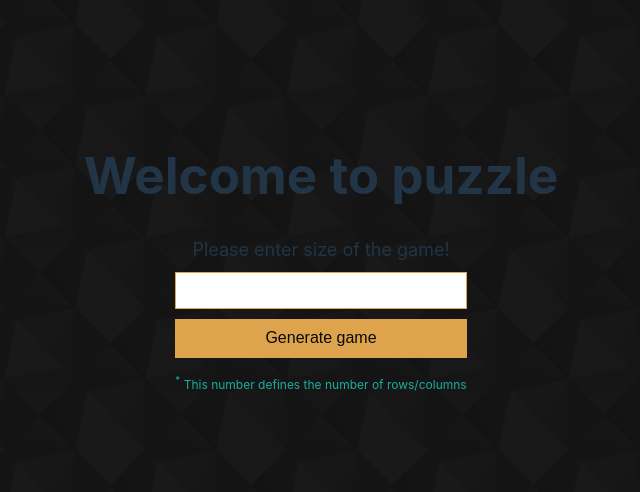
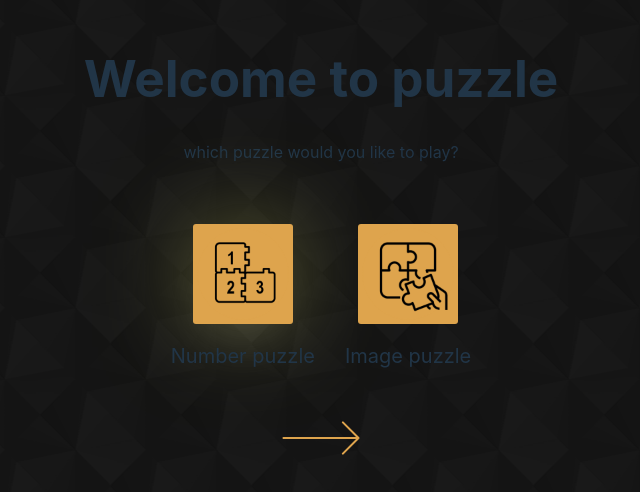
Before and after one commit to mdrahiem/react-sliding-puzzle, a React (Vite) app: page / in a window 1280 px wide. Shown: the part 128-620 px from the top of the page, without its empty margins (319-959 px from the left). Built offline with nearby package versions, Linux system fonts and the light colour scheme.

Commit message:
game mode screen created

```diff
--- a/src/app.tsx
+++ b/src/app.tsx
@@ -4,8 +4,9 @@ import Block from "./components/block";
 import EnterGameSizeForm from "./components/enter-game-size";
 import NumberOfMoves from "./components/number-of-moves";
 import WinningMessage from "./components/winning-message";
-import { IPuzzleData } from "./types";
+import { GameMode, IPuzzleData } from "./types";
 import { getShuffledBlocks } from "./utils";
+import ChooseGameMode from "./components/choose-game-mode";
 
 const initPuzzleData: IPuzzleData = {
   numberOfBlocks: 0,
@@ -13,6 +14,8 @@ const initPuzzleData: IPuzzleData = {
   blocks: [],
   isWon: false,
   numberOfMoves: 0,
+  gameModeChosen: false,
+  gameMode: GameMode.NUMBER,
 };
 
 function App() {
@@ -61,8 +64,14 @@ function App() {
             ))}
           </div>
         </>
+      ) : puzzleData.gameModeChosen &&
+        puzzleData.gameMode === GameMode.NUMBER ? (
+        <EnterGameSizeForm setPuzzleData={setPuzzleData} />
+      ) : puzzleData.gameModeChosen &&
+        puzzleData.gameMode === GameMode.IMAGE ? (
+        <h1>Image mode</h1>
       ) : (
-        <EnterGameSizeForm setPuzzleData={setPuzzleData} />
+        <ChooseGameMode setPuzzleData={setPuzzleData} />
       )}
     </div>
   );
--- /dev/null
+++ b/src/components/choose-game-mode.tsx
@@ -0,0 +1,51 @@
+import { useState } from "react";
+import ImagePuzzle from "../assets/image-puzzle.png";
+import NumberPuzzle from "../assets/number-puzzle.png";
+import ArrowRight from "../icons/arrow-right";
+import { GameMode, IChooseGameModeProps } from "../types";
+
+function ChooseGameMode({ setPuzzleData }: IChooseGameModeProps) {
+  const [gameMode, setGameMode] = useState<GameMode>(GameMode.NUMBER);
+  // TODO: Make it memoized
+  function handleSubmitClick() {
+    setPuzzleData((puzzleData) => ({
+      ...puzzleData,
+      gameModeChosen: true,
+      gameMode,
+    }));
+  }
+  return (
+    <>
+      which puzzle would you like to play?
+      <div className="choose-puzzle-container">
+        <label className="container">
+          <input
+            type="radio"
+            checked={gameMode === GameMode.NUMBER}
+            value={GameMode.NUMBER}
+            name="gameMode"
+            onChange={() => setGameMode(GameMode.NUMBER)}
+          />
+          <img src={NumberPuzzle} />
+          Number puzzle
+        </label>
+        <label className="container">
+          <input
+            type="radio"
+            name="gameMode"
+            checked={gameMode === GameMode.IMAGE}
+            value={GameMode.IMAGE}
+            onChange={() => setGameMode(GameMode.IMAGE)}
+          />
+          <img src={ImagePuzzle} />
+          Image puzzle
+        </label>
+      </div>
+      <div className="choose-puzle--submit" onClick={handleSubmitClick}>
+        <ArrowRight />
+      </div>
+    </>
+  );
+}
+
+export default ChooseGameMode;
--- /dev/null
+++ b/src/icons/arrow-right.tsx
@@ -0,0 +1,20 @@
+function ArrowRight() {
+  return (
+    <svg
+      xmlns="http://www.w3.org/2000/svg"
+      fill="none"
+      viewBox="0 0 24 24"
+      strokeWidth={0.5}
+      stroke="rgb(222, 164, 77)"
+      className="w-2 h-2"
+    >
+      <path
+        strokeLinecap="round"
+        strokeLinejoin="round"
+        d="M17.25 8.25L21 12m0 0l-3.75 3.75M21 12H3"
+      />
+    </svg>
+  );
+}
+
+export default ArrowRight;
--- a/src/scss/app.scss
+++ b/src/scss/app.scss
@@ -120,6 +120,60 @@
   }
 }
 
+.choose-puzzle-container {
+  display: flex;
+  margin-top: 60px;
+}
+.choose-puzle--submit {
+  width: 100px;
+  margin-top: 20px;
+  cursor: pointer;
+}
+
+/* ====== custom radio buttons ======= */
+.container {
+  display: flex;
+  flex-direction: column;
+  align-items: center;
+  gap: 20px;
+  margin: 0 15px;
+  position: relative;
+  cursor: pointer;
+  font-size: 20px;
+  -webkit-user-select: none;
+  -moz-user-select: none;
+  -ms-user-select: none;
+  user-select: none;
+  img {
+    background-color: var(--yellow);
+    width: 100px;
+    height: 100px;
+    border-radius: 3px;
+    transition: box-shadow 0.5s ease-in-out;
+  }
+}
+
+.container input {
+  position: absolute;
+  opacity: 0;
+  cursor: pointer;
+}
+
+.checkmark {
+  position: absolute;
+  top: 0;
+  left: 0;
+  height: 25px;
+  width: 25px;
+  background-color: #eee;
+  border-radius: 50%;
+}
+
+.container input:checked ~ img {
+  box-shadow: rgb(200 200 93 / 65%) 0px 0px 100px -10px,
+    rgb(255 255 255 / 30%) 0px 30px 60px -30px;
+}
+
 /* === party sparkles styles */
 .party-container {
   position: fixed;
--- a/src/types/index.ts
+++ b/src/types/index.ts
@@ -12,6 +12,8 @@ export interface IPuzzleData {
   isWon: boolean;
   numberOfMoves: number;
   gameStarted: boolean;
+  gameModeChosen: boolean;
+  gameMode: GameMode;
 }
 
 export interface INumberOfMovesProps {
@@ -25,3 +27,12 @@ export interface IEnterGameSizeProps {
 export interface IWinningMessageProps {
   messageSize: number;
 }
+
+export interface IChooseGameModeProps {
+  setPuzzleData: React.Dispatch<React.SetStateAction<IPuzzleData>>;
+}
+
+export enum GameMode {
+  NUMBER = "NUMBER",
+  IMAGE = "IMAGE",
+}
```
Also changed, not shown: src/assets/image-puzzle.png (added), src/assets/number-puzzle.png (added).
